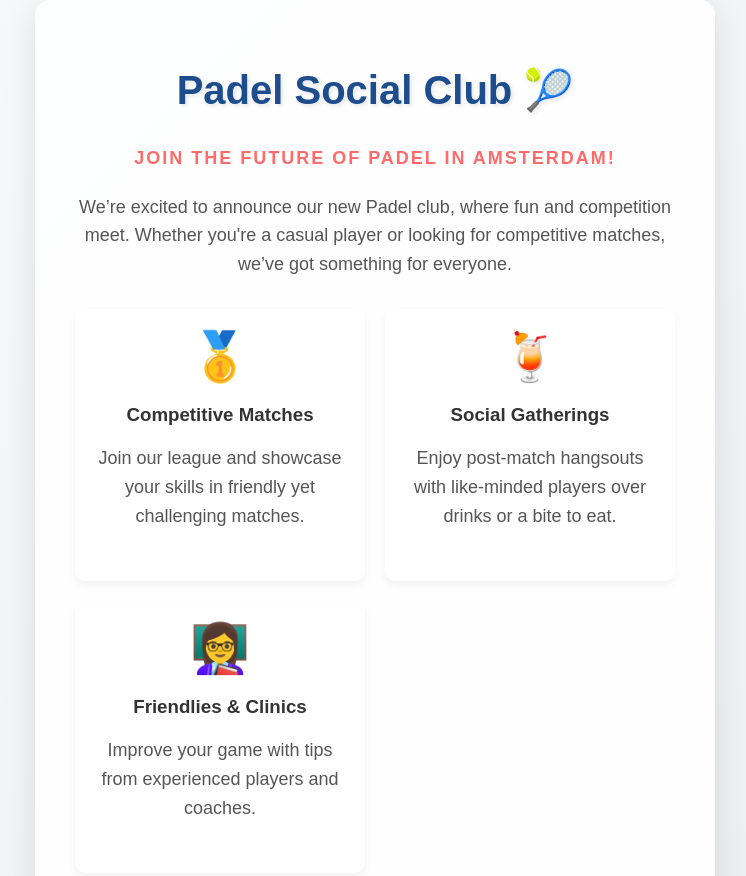
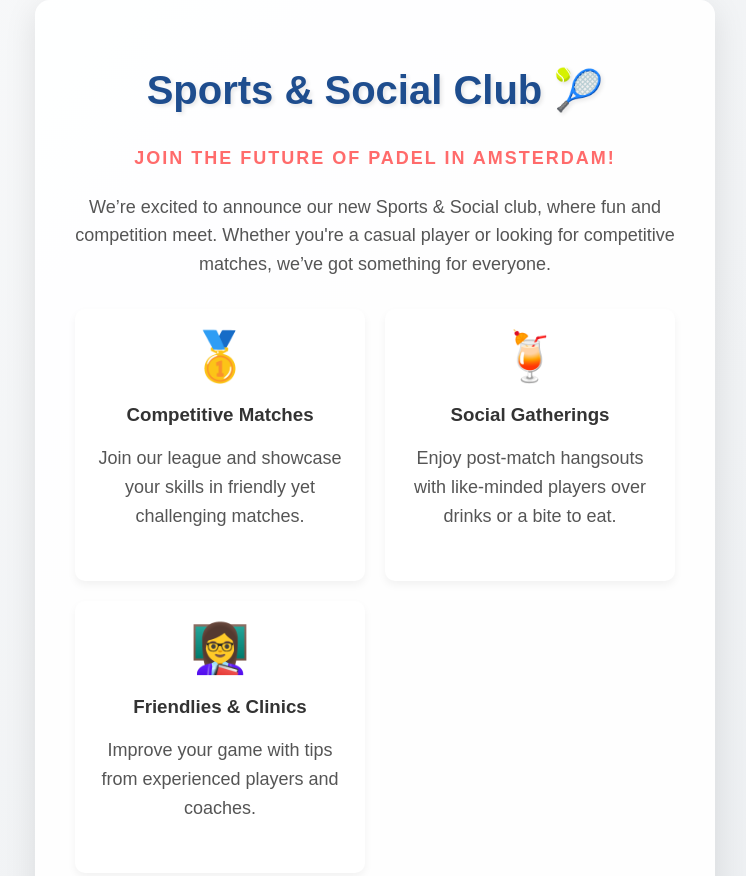
Before and after one commit to iddv/socialsports, a plain HTML site: page index.html in a window 1280 px wide. Shown: the top 876 px of the page, without its empty margins (265-1011 px from the left). Drawn offline with Linux system fonts and the light colour scheme.

Commit message:
Update title

```diff
--- a/index.html
+++ b/index.html
@@ -126,11 +126,11 @@
 </head>
 <body>
     <div class="container">
-        <h1>Padel Social Club 🎾</h1>
+        <h1>Sports & Social Club 🎾</h1>
 
         <p class="highlight">Join the Future of Padel in Amsterdam!</p>
 
-        <p>We’re excited to announce our new Padel club, where fun and competition meet. Whether you're a casual player or looking for competitive matches, we’ve got something for everyone.</p>
+        <p>We’re excited to announce our new Sports & Social club, where fun and competition meet. Whether you're a casual player or looking for competitive matches, we’ve got something for everyone.</p>
 
         <div class="features">
             <div class="feature-card">
```
